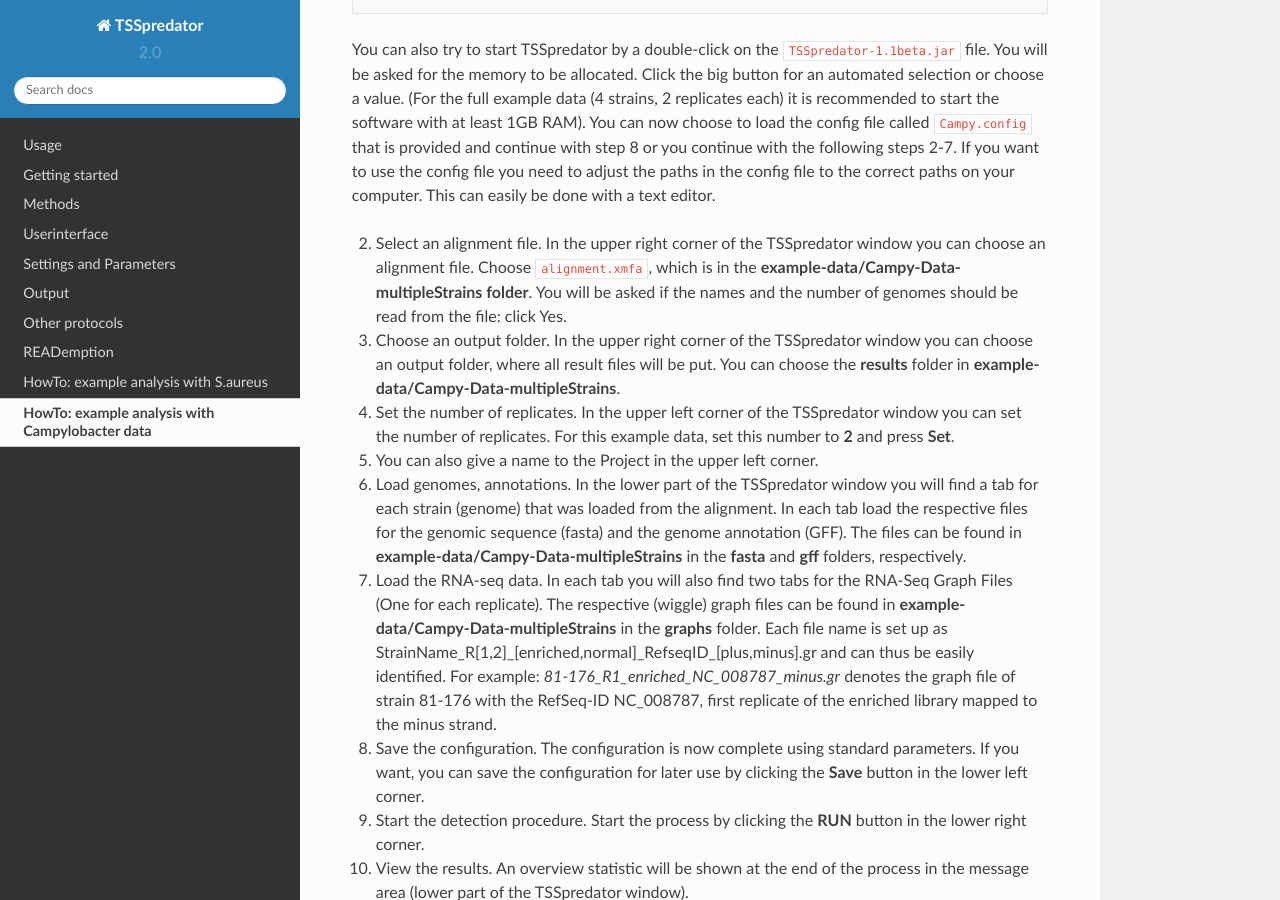
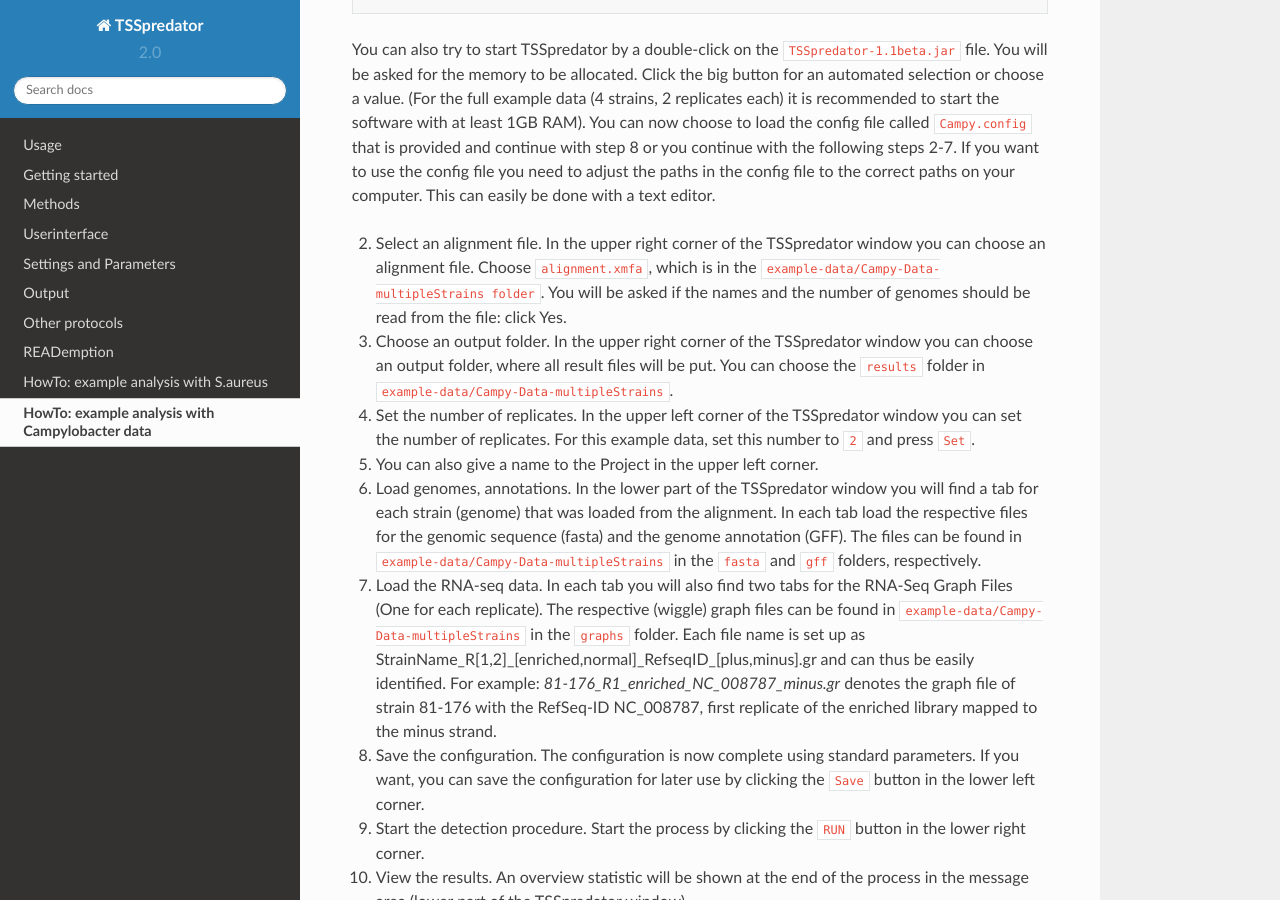
Before and after one commit to Integrative-Transcriptomics/TSSpredator2.0-rtd, a Sphinx documentation site: the page built from docs/source/example2.rst, in a window 1280 px wide and 900 px high, scrolled down 381 px. Built offline with Sphinx 7.4.7 and the Read the Docs theme 2.0.0, drawn with Linux system fonts in a browser that asks for light colours.

Commit message:
test chapter example2

```diff
--- a/docs/source/example2.rst
+++ b/docs/source/example2.rst
@@ -22,7 +22,7 @@
 2. Select an alignment file.
    In the upper right corner of the TSSpredator window
    you can choose an alignment file.
-   Choose ``alignment.xmfa``, which is in the **example-data/Campy-Data-multipleStrains folder**.
+   Choose ``alignment.xmfa``, which is in the ``example-data/Campy-Data-multipleStrains folder``.
    You will be asked if the names and the number of genomes
    should be read from the file: click Yes.
 
@@ -30,12 +30,12 @@
    In the upper right corner of the TSSpredator window
    you can choose an output folder,
    where all result files will be put.
-   You can choose the **results** folder in **example-data/Campy-Data-multipleStrains**.
+   You can choose the ``results`` folder in ``example-data/Campy-Data-multipleStrains``.
 
 4. Set the number of replicates.
    In the upper left corner of the TSSpredator window
    you can set the number of replicates.
-   For this example data, set this number to **2** and press **Set**.
+   For this example data, set this number to ``2`` and press ``Set``.
 
 5. You can also give a name to the Project in the upper left corner.
 
@@ -44,13 +44,13 @@
    for each strain (genome) that was loaded from the alignment.
    In each tab load the respective files for the genomic sequence (fasta)
    and the genome annotation (GFF).
-   The files can be found in **example-data/Campy-Data-multipleStrains** in the **fasta** and **gff** folders, respectively.
+   The files can be found in ``example-data/Campy-Data-multipleStrains`` in the ``fasta`` and ``gff`` folders, respectively.
 
 7. Load the RNA-seq data.
    In each tab you will also find two tabs for the RNA-Seq Graph Files
    (One for each replicate).
-   The respective (wiggle) graph files can be found in **example-data/Campy-Data-multipleStrains**
-   in the **graphs** folder.
+   The respective (wiggle) graph files can be found in ``example-data/Campy-Data-multipleStrains``
+   in the ``graphs`` folder.
    Each file name is set up as
    StrainName_R[1,2]_[enriched,normal]_RefseqID_[plus,minus].gr
    and can thus be easily identified.
@@ -61,16 +61,16 @@
 8. Save the configuration.
    The configuration is now complete using standard parameters.
    If you want, you can save the configuration for later use
-   by clicking the **Save** button in the lower left corner.
+   by clicking the ``Save`` button in the lower left corner.
 
 9. Start the detection procedure.
-   Start the process by clicking the **RUN** button
+   Start the process by clicking the ``RUN`` button
    in the lower right corner.
 
 10. View the results.
     An overview statistic will be shown at the end of the process
     in the message area (lower part of the TSSpredator window).
 	Detailed results can be found in the output folder.
-    The *MasterTable* contains detailed information on all predicted TSS.
-    In *TSSstatistics.tsv* you can find a more detailed overview
+    The ``MasterTable`` contains detailed information on all predicted TSS.
+    In ``TSSstatistics.tsv`` you can find a more detailed overview
     of TSS classifications.
```
